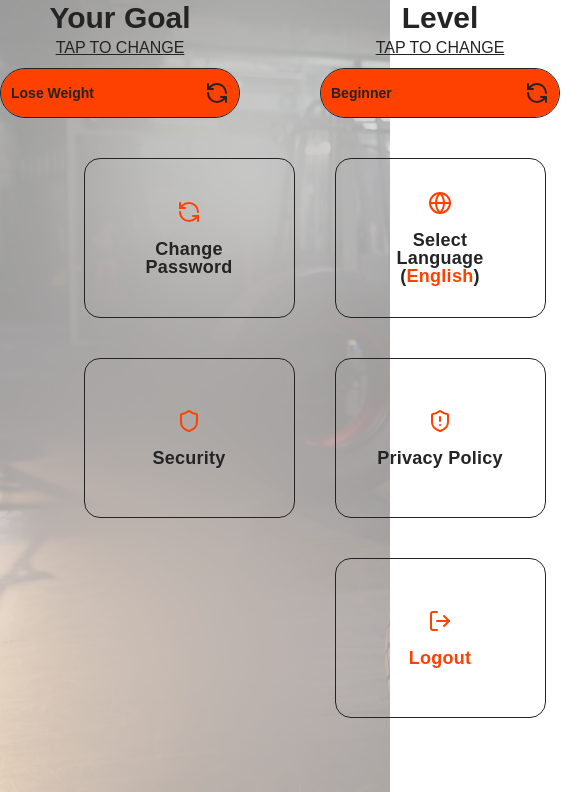
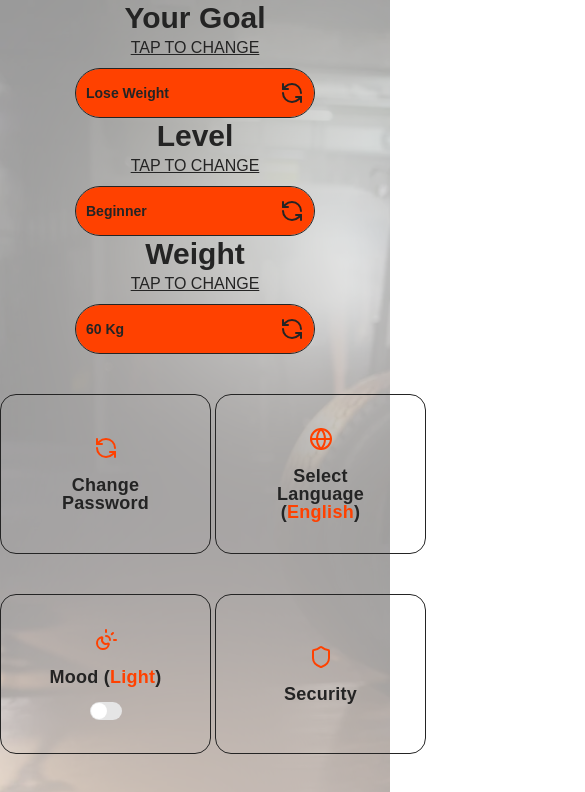
Before and after one commit to maagedmohameed/fitness-app, a React (Vite) app: page /profile in a window 390 px wide. Shown: the top 792 px of the page, 585 px wide, since content can reach past the window. Built offline with nearby package versions, Linux system fonts and the light colour scheme; a web font is replaced by a local one.

Commit message:
refactor(profile): enhance layout and responsiveness of user detail and settings components

```diff
--- a/src/app/website/profile/_components/user-detail-card.tsx
+++ b/src/app/website/profile/_components/user-detail-card.tsx
@@ -24,7 +24,7 @@
   };
 
   return (
-    <div className="flex flex-col justify-center items-center gap-2 w-60">
+    <div className="flex flex-col justify-center items-center gap-2 mx-auto w-60">
       <div className="text-center">
         <p className="font-extrabold text-3xl capitalize">
           {t(`${name}.title`)}
--- a/src/app/website/profile/_components/user-details.tsx
+++ b/src/app/website/profile/_components/user-details.tsx
@@ -12,7 +12,7 @@
   isPending,
 }: UserDetailsProps) {
   return (
-    <section className="flex items-center gap-20">
+    <section className="md:flex items-center gap-20">
       {/* User details skeletons  */}
       {isPending &&
         Array.from({ length: 3 }).map((_, idx) => (
--- a/src/app/website/profile/_components/user-setting-card.tsx
+++ b/src/app/website/profile/_components/user-setting-card.tsx
@@ -16,7 +16,7 @@
   return (
     <div
       className={cn(
-        Icon === LogOut && "col-start-2",
+        Icon === LogOut && "md:col-start-2",
         "flex flex-col justify-center items-center gap-4 p-8 border border-primary-foreground rounded-[1rem] w-52.75 h-40",
         "font-semibold text-foreground text-lg capitalize leading-none tracking-[0.26px]"
       )}
--- a/src/app/website/profile/_components/user-settings.tsx
+++ b/src/app/website/profile/_components/user-settings.tsx
@@ -78,7 +78,7 @@
   ];
 
   return (
-    <section className="gap-10 grid grid-cols-3 grid-rows-subgrid mx-auto w-fit">
+    <section className="gap-10 grid grid-cols-2 md:grid-cols-3 mx-auto w-fit">
       {settings.map(({ children, icon }, idx) => (
         <UserSettingCard key={idx} Icon={icon}>
           {children}
--- a/src/app/website/profile/page.tsx
+++ b/src/app/website/profile/page.tsx
@@ -8,7 +8,7 @@
 
   return (
     <main className="bg-[url(/assets/images/profile-page-cover.webp)] bg-cover">
-      <div className="space-y-10 bg-[#ffffff]/60 dark:bg-[#242424]/60 backdrop-blur-[5.375rem] h-screen">
+      <div className="space-y-10 bg-[#ffffff]/60 dark:bg-[#242424]/60 backdrop-blur-[5.375rem] min-h-screen">
         {/* Header  */}
         {/* <Header/> */}
 
```
